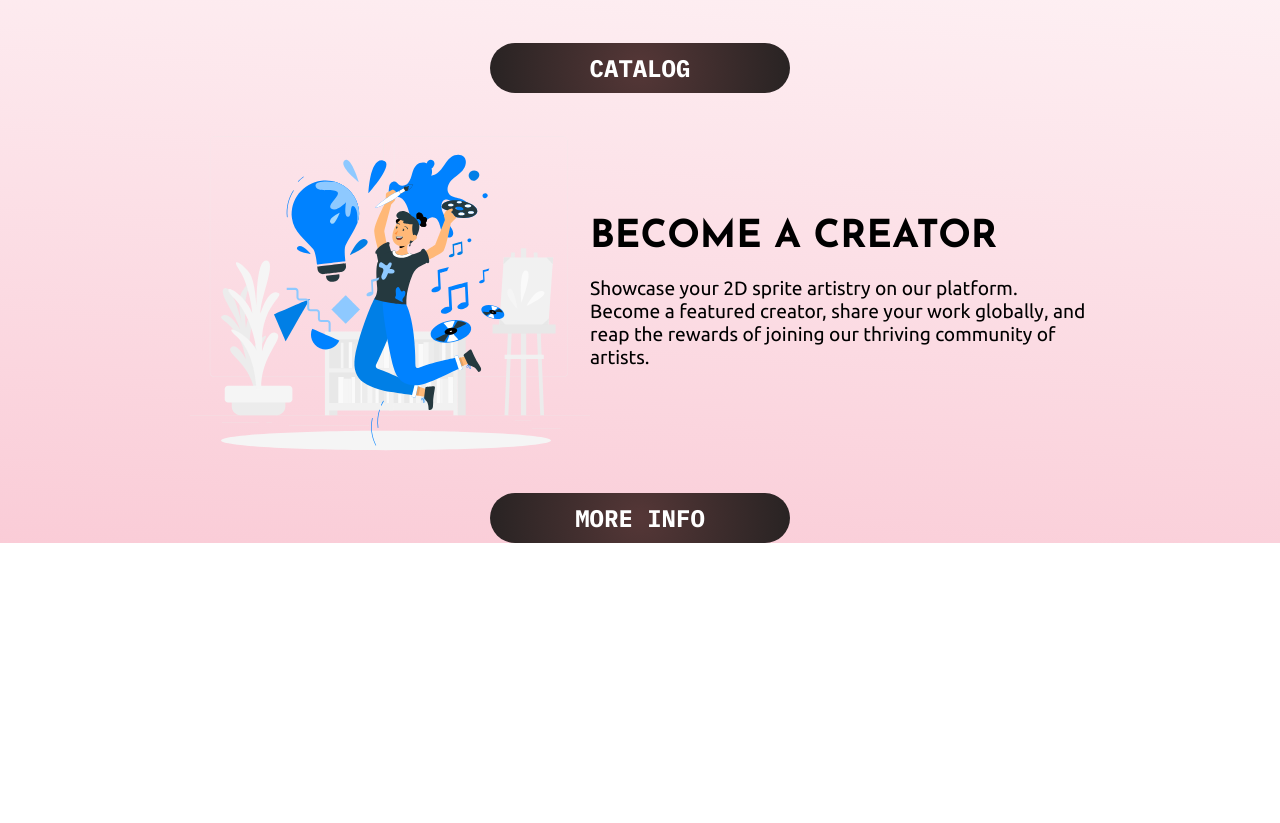
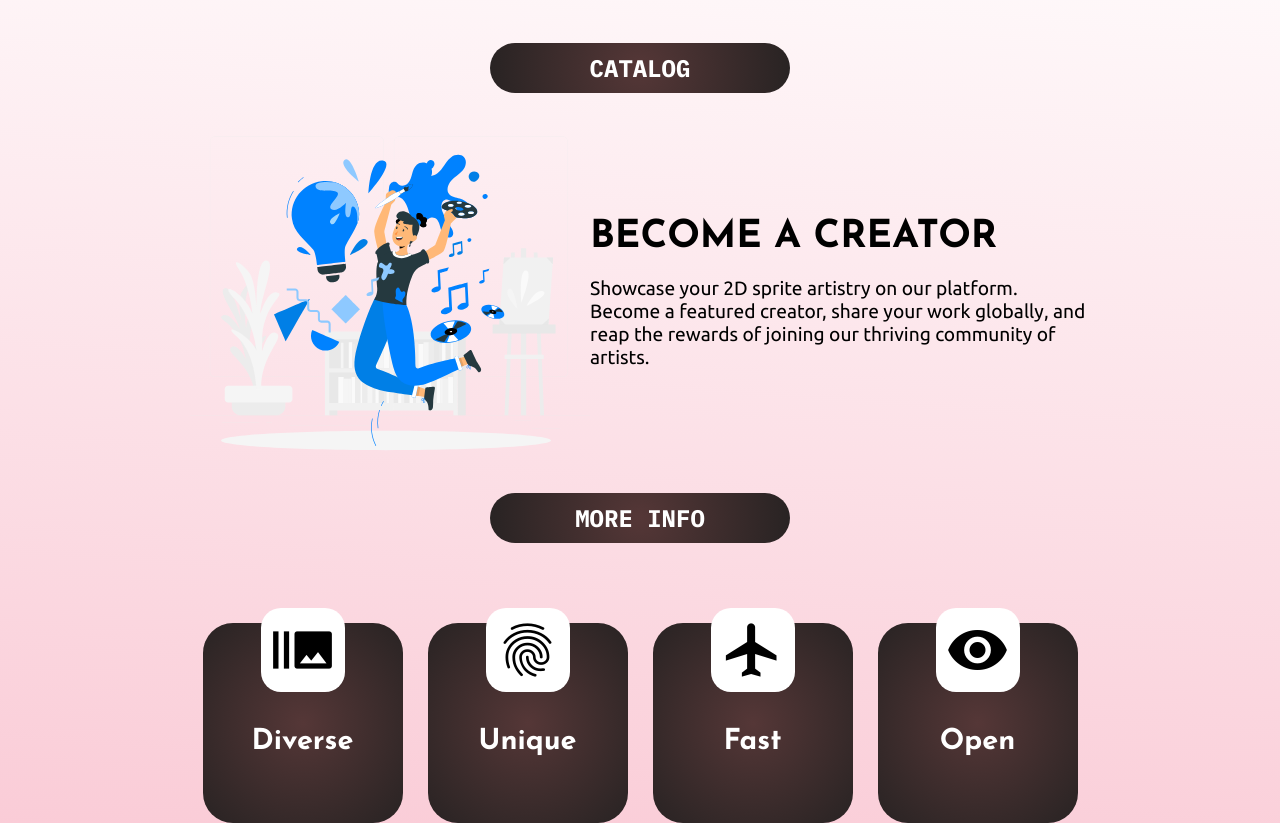
Before and after one commit to cementix/sprites-online-shop, a React (Create React App) app in the folder client/: page / in a window 1280 px wide. Shown: the part 1135-1958 px from the top of the page. Before the commit the page ends 1678 px from the top, so only its background shows below. Built offline with nearby package versions, Linux system fonts and the light colour scheme.

Commit message:
landing qualities block

```diff
--- a/client/src/components/Navbar/Navbar.module.scss
+++ b/client/src/components/Navbar/Navbar.module.scss
@@ -9,7 +9,7 @@
   top: -75px;
   left: 0;
   width: 100%;
-  background-color: #e1d9d1;
+  background-color: #ceb093;
   height: 75px;
   transition: all 1s ease-in-out, 0.7s ease-in-out;
   display: flex;
--- /dev/null
+++ b/client/src/components/QualityBlock/QualityBlock.jsx
@@ -0,0 +1,15 @@
+import React from "react";
+import styles from "./QualityBlock.module.scss";
+
+const QualityBlock = ({ header, icon }) => {
+  return (
+    <div className={styles.blockWrapper}>
+      <div className={styles.blockIcon}>
+        <i className="material-icons">{icon}</i>
+      </div>
+      <p>{header}</p>
+    </div>
+  );
+};
+
+export default QualityBlock;
--- /dev/null
+++ b/client/src/components/QualityBlock/QualityBlock.module.scss
@@ -0,0 +1,33 @@
+* {
+  margin: 0;
+  padding: 0;
+  box-sizing: border-box;
+}
+
+.blockWrapper {
+  background: rgb(85, 55, 55);
+  background: radial-gradient(
+    circle,
+    rgba(85, 55, 55, 1) 0%,
+    rgba(40, 35, 35, 1) 100%
+  );
+  height: 200px;
+  width: 200px;
+  display: flex;
+  flex-direction: column;
+  align-items: center;
+  border-radius: 30px;
+  i {
+    background-color: white;
+    font-size: 4rem;
+    border-radius: 20px;
+    padding: 10px;
+    margin-top: -15px;
+  }
+  p {
+    margin-top: 35px;
+    font-family: "Josefin Sans";
+    font-size: 1.8rem;
+    color: white;
+  }
+}
--- a/client/src/pages/landing/Landing.jsx
+++ b/client/src/pages/landing/Landing.jsx
@@ -6,6 +6,7 @@ import Lottie from "lottie-react";
 import artistAnimation from "../../assets/animations/artist.json";
 import catalogAnimation from "../../assets/animations/catalog.json";
 import MainButton from "../../components/MainButton/MainButton";
+import QualityBlock from "./../../components/QualityBlock/QualityBlock";
 
 const Landing = () => {
   const [isLogoAnimated, setIsLogoAnimated] = useState(false);
@@ -50,6 +51,13 @@ const Landing = () => {
       window.removeEventListener("scroll", handleScroll);
     };
   }, [isCatalogVisible, isArtistVisible]);
+
+  const qualityBlockInfo = [
+    { header: "Diverse", icon: "burst_mode" },
+    { header: "Unique", icon: "fingerprint" },
+    { header: "Fast", icon: "flight" },
+    { header: "Open", icon: "remove_red_eye" },
+  ];
 
   return (
     <div className="page">
@@ -110,6 +118,12 @@ const Landing = () => {
           <MainButton text="MORE INFO" className="infoButton" />
         </div>
       </div>
+
+      <div className="qualitiesWrapper">
+        {qualityBlockInfo.map((block, index) => (
+          <QualityBlock key={index} header={block.header} icon={block.icon} />
+        ))}
+      </div>
     </div>
   );
 };
--- a/client/src/pages/landing/Landing.scss
+++ b/client/src/pages/landing/Landing.scss
@@ -60,6 +60,7 @@ body {
   justify-content: center;
   width: 100vw;
   margin-top: 200px;
+  margin-bottom: 80px;
 }
 
 .infoBlock {
@@ -98,11 +99,11 @@ body {
 #catalogBlock {
   .infoContent {
     .infoText {
-      transform: translateX(-100%);
+      transform: translateX(-200%);
     }
 
     .infoAnimation {
-      transform: translateX(100%);
+      transform: translateX(200%);
     }
   }
 }
@@ -111,12 +112,12 @@ body {
   .infoContent {
     .infoText {
       transform: translateX(0);
-      transition: transform 1s ease-in-out;
+      transition: transform 1.5s ease-in-out;
     }
 
     .infoAnimation {
       transform: translateX(0);
-      transition: transform 1s ease-in-out;
+      transition: transform 1.5s ease-in-out;
     }
   }
 }
@@ -124,11 +125,11 @@ body {
 #artistBlock {
   .infoContent {
     .infoText {
-      transform: translateX(100%);
+      transform: translateX(200%);
     }
 
     .infoAnimation {
-      transform: translateX(-100%);
+      transform: translateX(-200%);
     }
   }
 }
@@ -145,6 +146,15 @@ body {
       transition: transform 1s ease-in-out;
     }
   }
+}
+
+.qualitiesWrapper {
+  display: flex;
+  justify-content: center;
+  align-items: center;
+  gap: 25px;
+  flex-wrap: wrap;
+  margin: 0 50px 0 50px;
 }
 
 ::-webkit-scrollbar {
```
